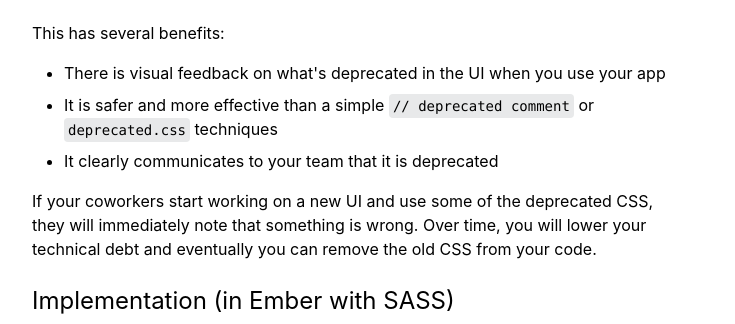
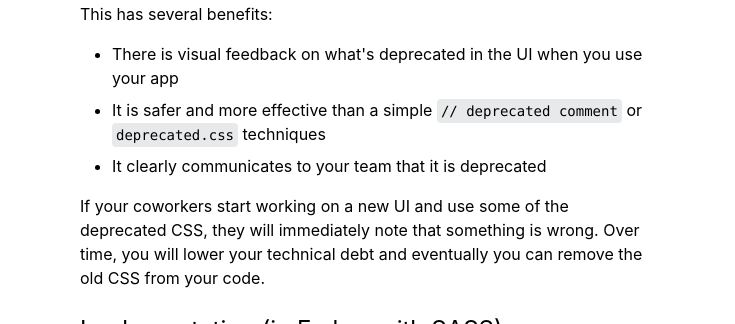
Before and after one commit to ondrejsevcik/ondrejsevcik.com, a Gatsby site: page /blog/deprecate-css/ in a window 1280 px wide. Shown: the part 776-1100 px from the top of the page, without its empty margins (272-1007 px from the left). Built offline with nearby package versions, Linux system fonts and the light colour scheme; Gatsby itself is replaced by a stand-in of ours; some packages are replaced by stand-ins of ours.

Commit message:
Use narrower width for blog posts

```diff
--- a/src/templates/blog-post.js
+++ b/src/templates/blog-post.js
@@ -16,7 +16,7 @@ export default function BlogPost({ data }) {
     <FullPageLayout>
       <SEO title={title} description={description} article={true} />
       <div className="mx-2">
-        <section className="mt-8 max-w-2xl m-auto">
+        <section className="mt-8 max-w-xl m-auto">
           <header className="mb-6">
             <h1 className="text-3xl mb-1">{title}</h1>
             <div className="text-sm">
```
